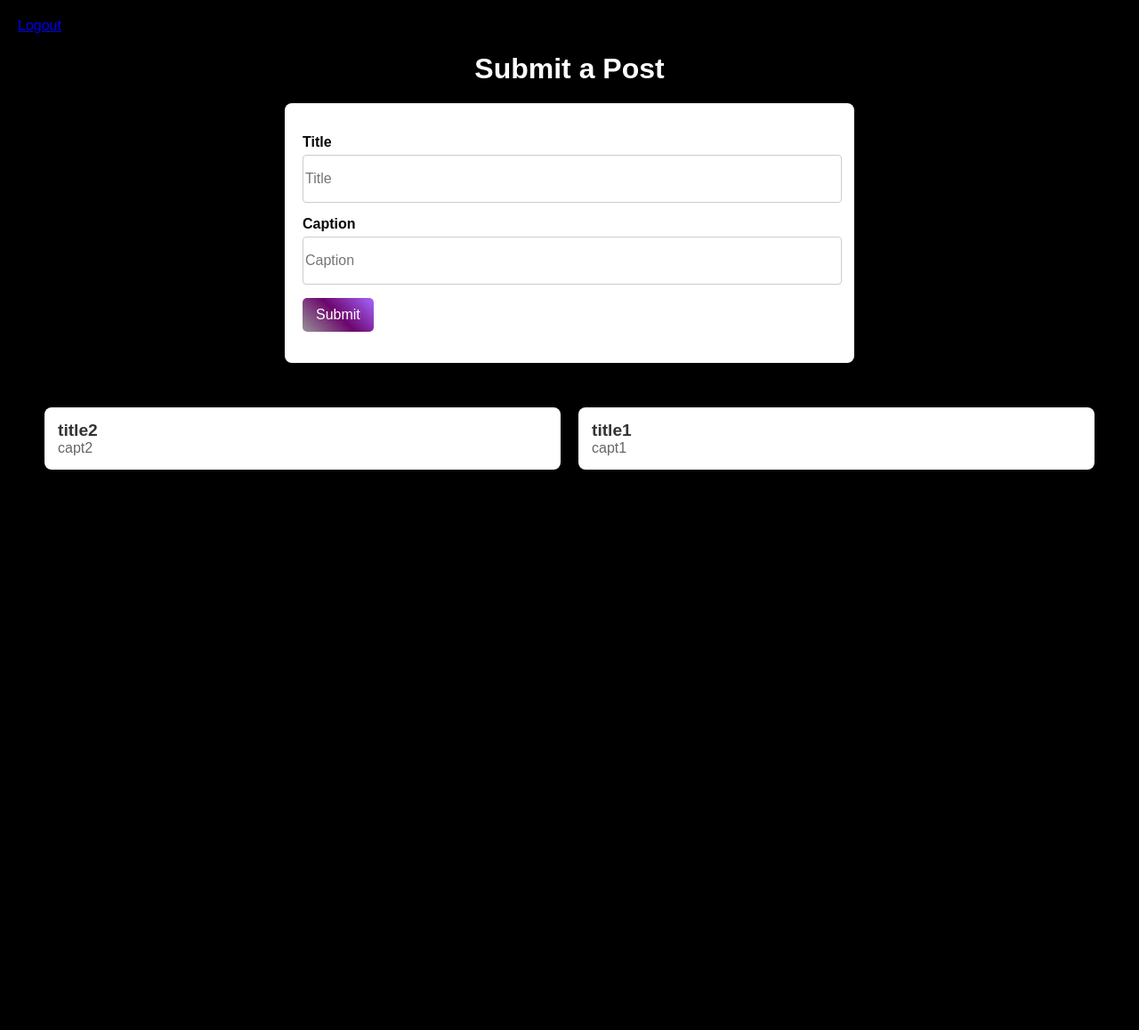
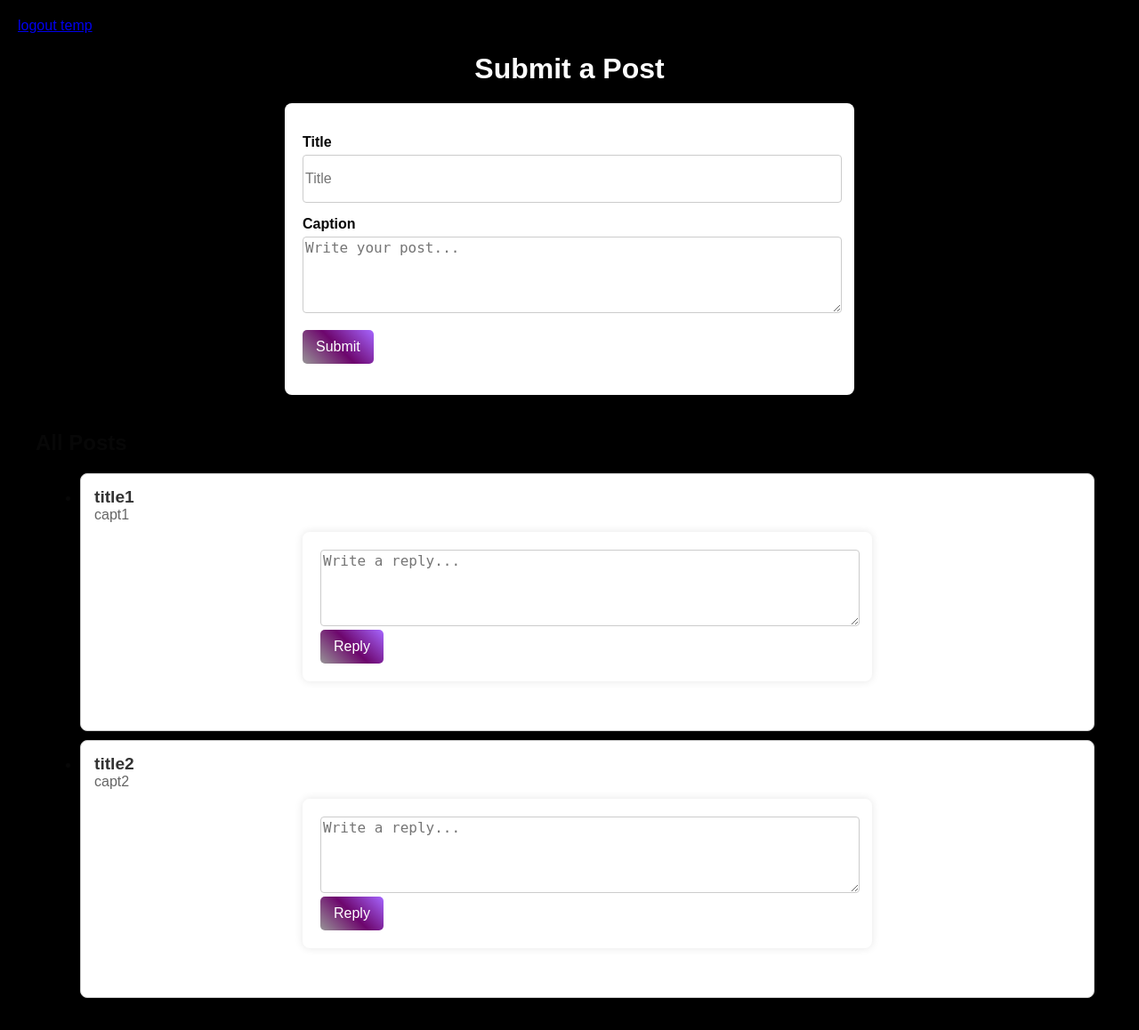
Before and after one commit to carlinnv/girlhacks, a Flask app: page /discussion in a window 1280 px wide. Shown: the whole page at 89% size. Before the commit the page ends 528 px from the top, so only its background shows below. Run offline with Flask 3, Linux system fonts and the light colour scheme; a user stored in the database is signed in; data comes from the database, SQL or seed files in the repository; both versions use the stored data as it was after the commit; data that the repository does not hold is empty.

Commit message:
added login stuff and also ananyas comment stuff

```diff
--- a/main.py
+++ b/main.py
@@ -70,6 +70,19 @@ class SignUp(db.Model):
 
     def __repr__(self):
         return f'<SignUp {self.username} for Event ID: {self.event_id}>'
+
+
+class Reply(db.Model):
+    id = db.Column(db.Integer, primary_key=True)
+    post_id = db.Column(db.Integer, db.ForeignKey('post.id'), nullable=False)
+    content = db.Column(db.String, nullable=False)
+
+    post = db.relationship('Post', backref='replies')
+
+    def __init__(self, post_id, content):
+        self.post_id = post_id
+        self.content = content
+
 
 
 
@@ -210,6 +223,16 @@ def submit_signup():
     return redirect(url_for('events'))  # You can change this to a success page if needed
 
 
+@app.route('/reply/<int:post_id>', methods=['POST'])
+def reply(post_id):
+    reply_content = request.form.get('reply')
+    new_reply = Reply(post_id=post_id, content=reply_content)
+    db.session.add(new_reply)
+    db.session.commit()
+    return redirect(url_for('discussion'))
+
+
+
 @app.route("/about")
 @login_required
 def about():
--- a/templates/discussion.html
+++ b/templates/discussion.html
@@ -37,13 +37,17 @@
             font-weight: bold;
         }
 
-        input[type="text"] {
+        input[type="text"], textarea {
             width: 100%;
             margin-right: 5px;
             height: 50px;
             border: 1px solid #ccc;
             border-radius: 4px;
             font-size: 1rem;
+        }
+
+        textarea {
+            height: 80px; /* Adjust for replies */
         }
 
         button {
@@ -64,9 +68,6 @@
         }
 
         .posts-container {
-            display: flex;
-            flex-wrap: wrap;
-            justify-content: space-between;
             max-width: 1200px;
             margin: 0 auto;
         }
@@ -77,8 +78,7 @@
             box-shadow: 0 0 10px rgba(0, 0, 0, 0.1);
             margin: 10px;
             padding: 15px;
-            flex: 1 1 calc(33.333% - 20px); /* Adjusts width for 3 blocks per row */
-            box-sizing: border-box; /* Ensures padding and margin are included in width */
+            border: 1px solid #ccc;
         }
 
         .post-title {
@@ -91,10 +91,15 @@
             font-size: 1rem;
             color: #666;
         }
+
+        .reply-section {
+            margin-top: 10px;
+        }
     </style>
 </head>
 <body>
-    <a href="{{ url_for('logout')}}">Logout</a>
+
+    <a href = "{{ url_for('logout')}}">logout temp</a>
     <h1>Submit a Post</h1>
     <form action="/discussion" method="post">
         <p>
@@ -104,7 +109,7 @@
 
         <p>
             <label for="caption">Caption</label>
-            <input type="text" name="caption" placeholder="Caption" required>
+            <textarea name="caption" placeholder="Write your post..." required></textarea>
         </p>
 
         <p>
@@ -113,12 +118,33 @@
     </form>
 
     <div class="posts-container">
-        {% for post in allPosts|reverse %}
-        <div class="post-block">
-            <div class="post-title">{{ post.title }}</div>
-            <div class="post-caption">{{ post.caption }}</div>
-        </div>
-        {% endfor %}
+        <h2>All Posts</h2>
+        {% if allPosts %}
+            <ul>
+                {% for post in allPosts %}
+                    <li class="post-block">
+                        <div class="post-title">{{ post.title }}</div>
+                        <div class="post-caption">{{ post.caption }}</div>
+
+                        <div class="reply-section">
+                            <form action="/reply/{{ post.id }}" method="post">
+                                <textarea name="reply" placeholder="Write a reply..." required></textarea>
+                                <button type="submit">Reply</button>
+                            </form>
+
+                            <!-- Display Replies -->
+                            <ul>
+                                {% for reply in post.replies %}
+                                    <li>{{ reply.content }}</li>
+                                {% endfor %}
+                            </ul>
+                        </div>
+                    </li>
+                {% endfor %}
+            </ul>
+        {% else %}
+            <p>No posts available.</p>
+        {% endif %}
     </div>
 
 </body>
```
Also changed, not shown: instance/project.db.
